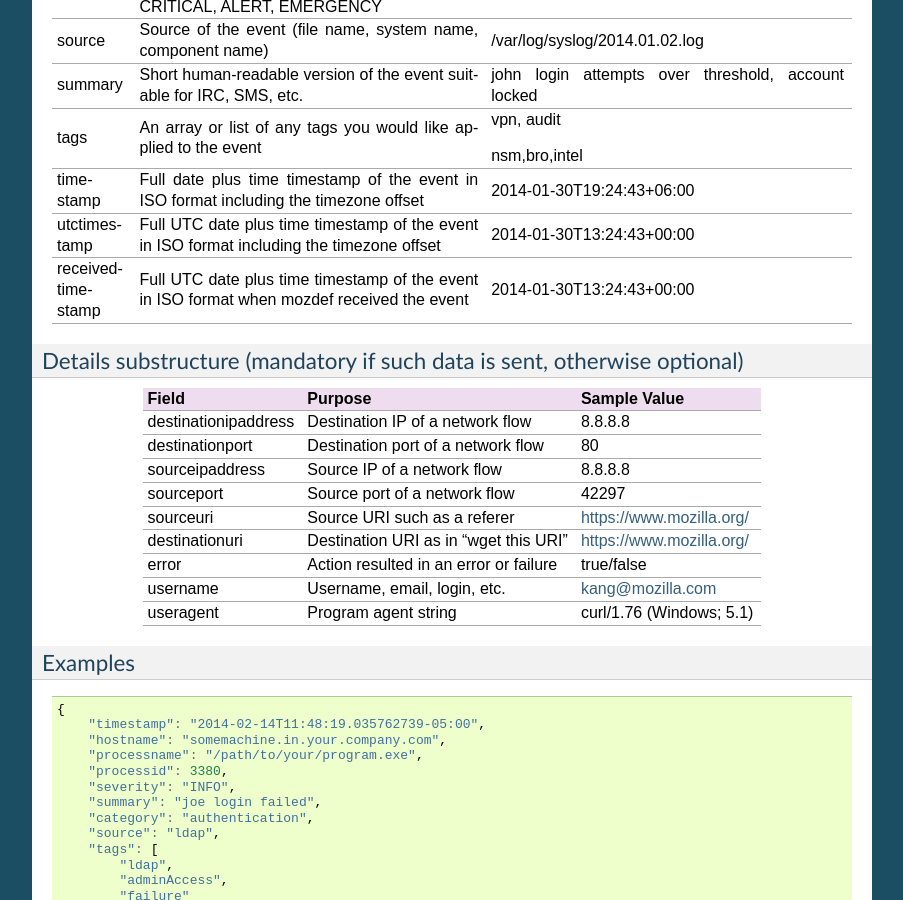
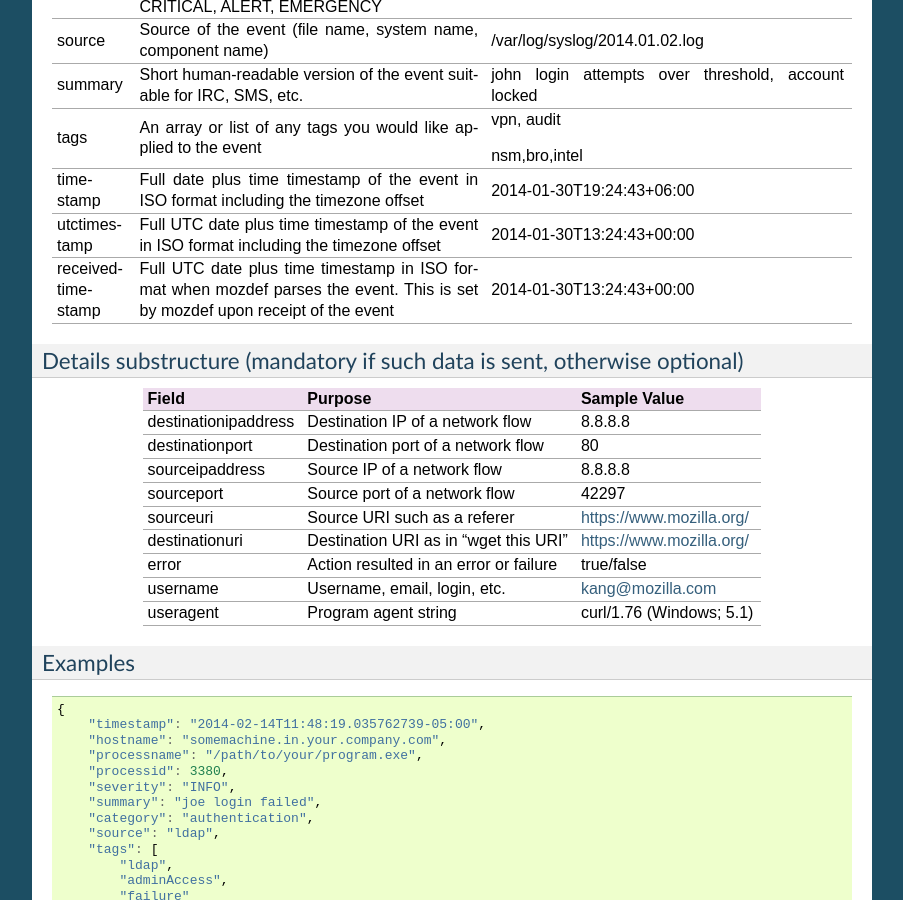
Before and after one commit to mozilla/MozDef, a Sphinx documentation site: the page built from docs/source/usage.rst, in a window 1280 px wide and 900 px high, scrolled down 2707 px. Shown: the whole window, without its empty margins (198-1101 px from the left). Built offline with Sphinx 7.4.7, drawn with Linux system fonts in a browser that asks for light colours.

Commit message:
Clarify usage doc with receivedtimestamp purpose

```diff
--- a/docs/source/usage.rst
+++ b/docs/source/usage.rst
@@ -197,9 +197,10 @@ Mandatory Fields
 |                 | the event in ISO format including   |                                   |
 |                 | the timezone offset                 |                                   |
 +-----------------+-------------------------------------+-----------------------------------+
-|receivedtimestamp| Full UTC date plus time timestamp of| 2014-01-30T13:24:43+00:00         |
-|                 | the event in ISO format when mozdef |                                   |
-|                 | received the event                  |                                   |
+|receivedtimestamp| Full UTC date plus time timestamp in| 2014-01-30T13:24:43+00:00         |
+|                 | ISO format when mozdef parses the   |                                   |
+|                 | event. This is set by mozdef upon   |                                   |
+|                 | receipt of the event                |                                   |
 +-----------------+-------------------------------------+-----------------------------------+
 
 Details substructure (mandatory if such data is sent, otherwise optional)
```
